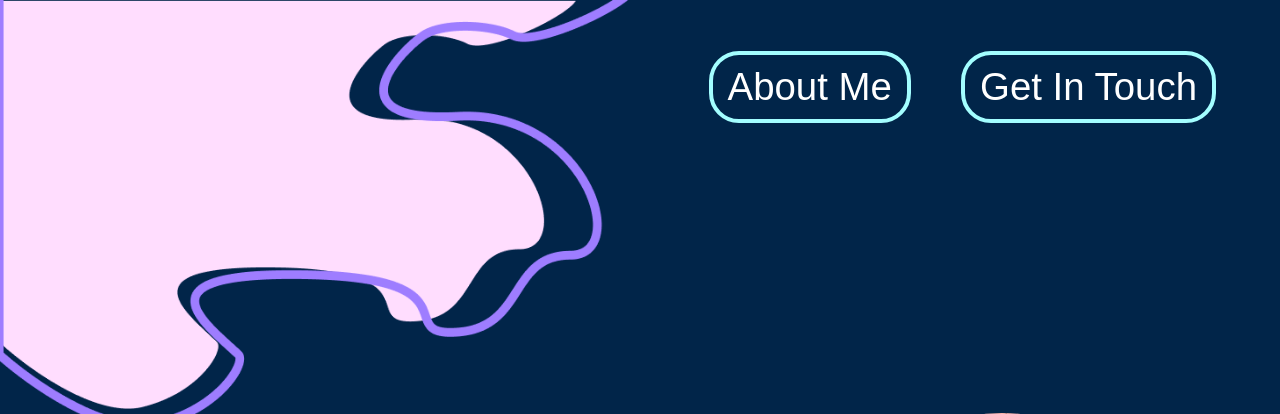
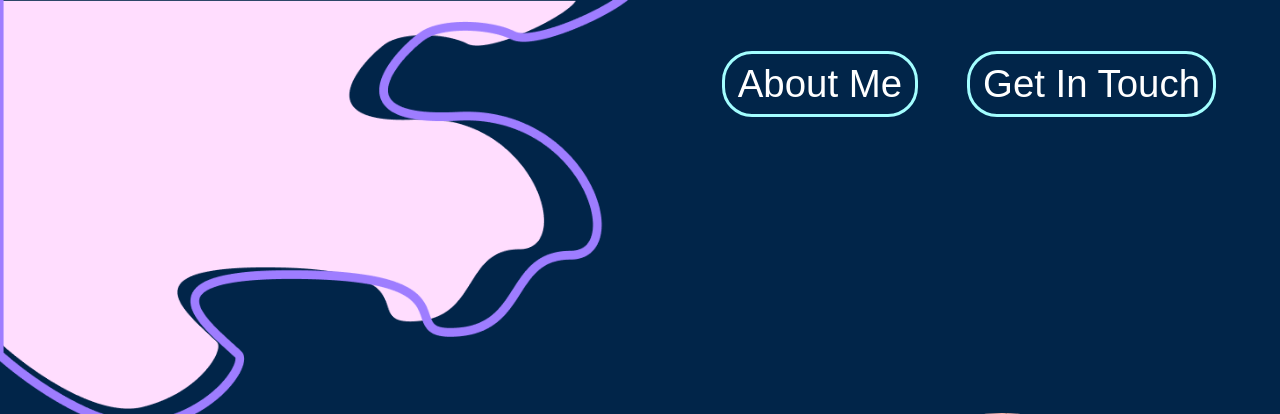
Before and after one commit to archnist/strvz.github.io, a PHP site: page /user1.html in a window 1280 px wide. Shown: the top 414 px of the page. Run offline with PHP 8.4, Linux system fonts and the light colour scheme.

Commit message:
Update style.css

```diff
--- a/idcard/style.css
+++ b/idcard/style.css
@@ -91,8 +91,8 @@ body{
 }
 
 .btn1, .btn2{
- border: 4px solid #A3FEFF;
- padding: 10px 15px;
+ border: 3px solid #A3FEFF;
+ padding: 8px 13px;
  background: none;
  border-radius: 30px;
  color: #FFFFFF;
```
